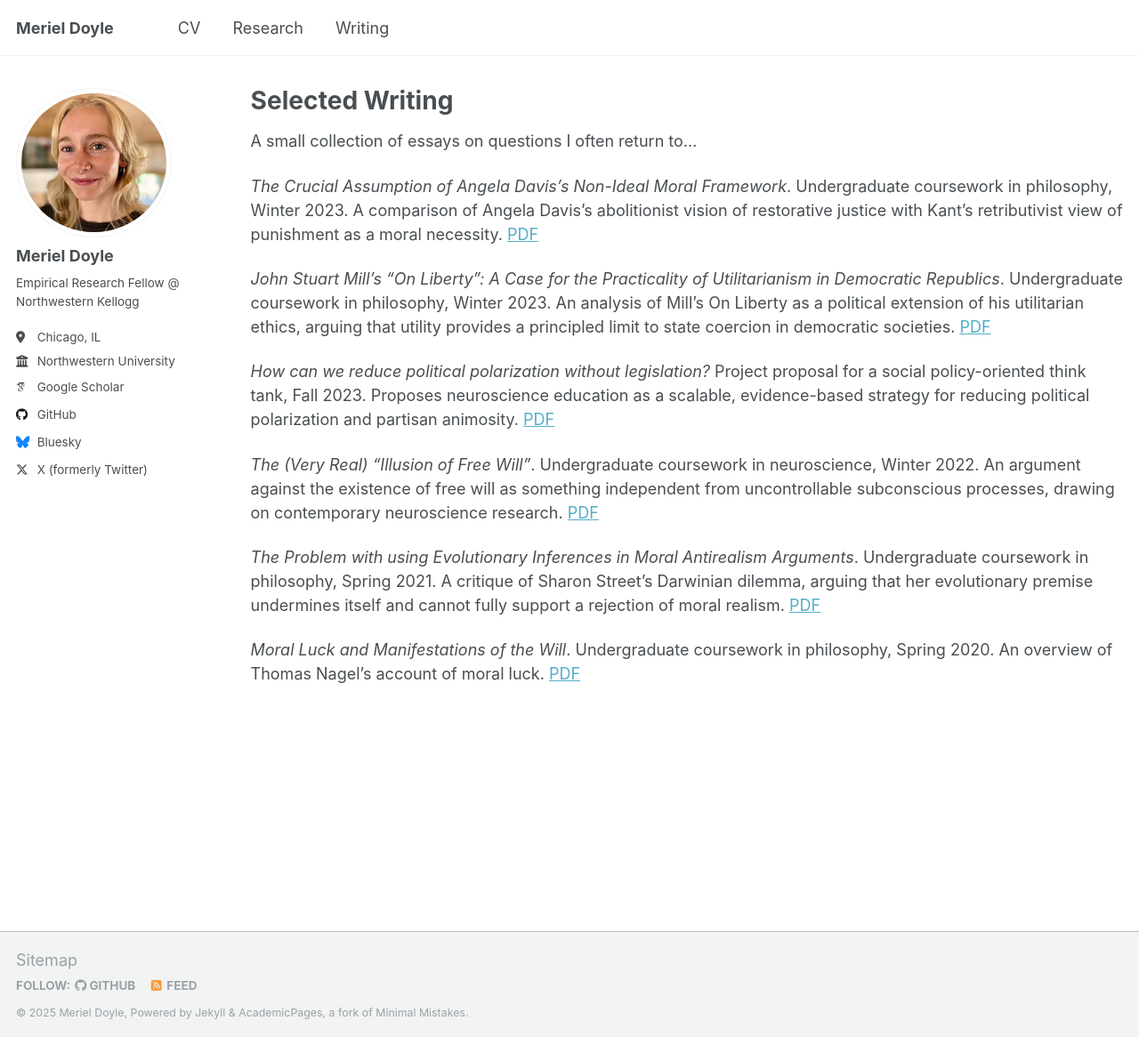
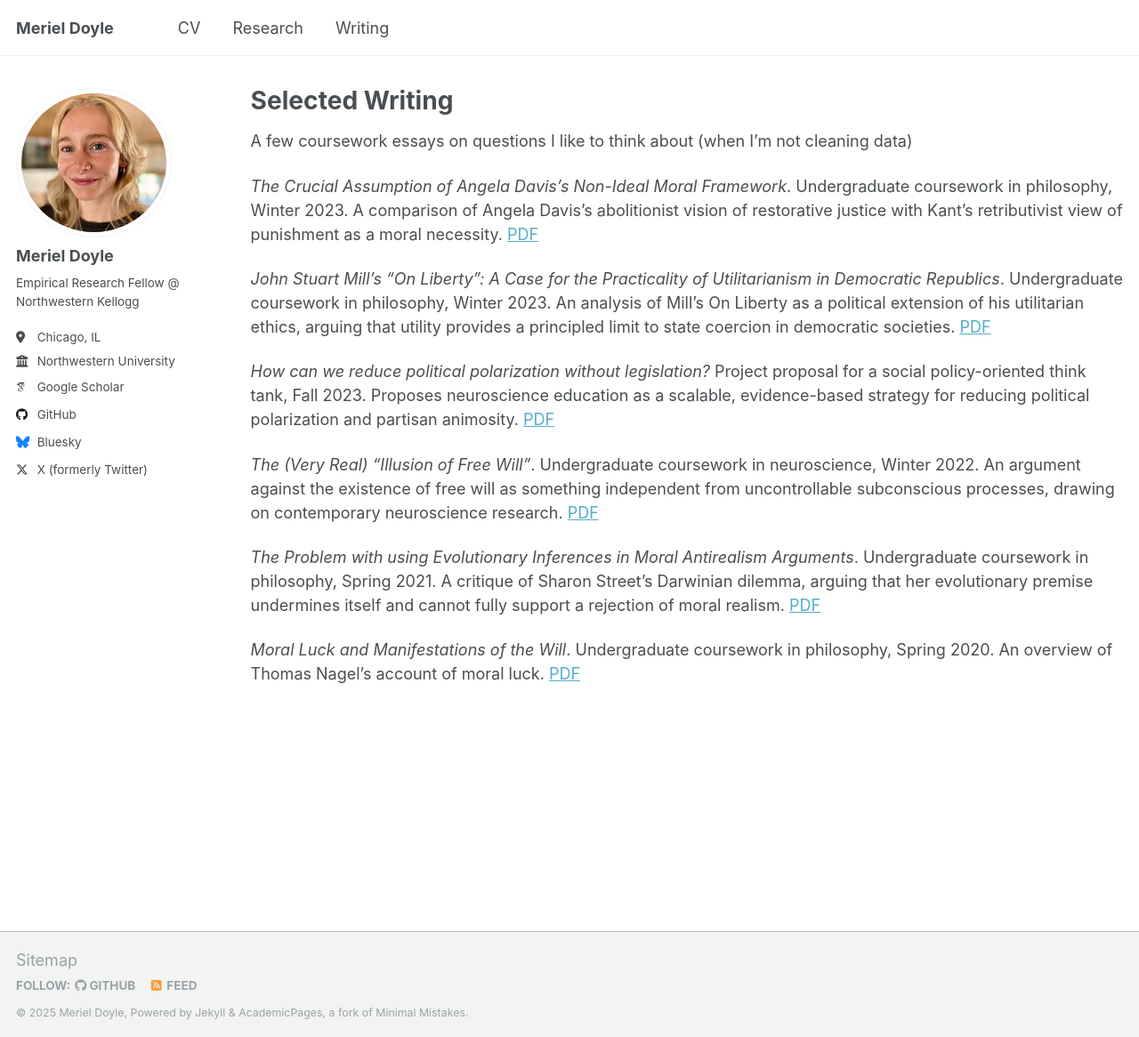
Before and after one commit to mcd710/mcd710.github.io, a Jekyll site: the page built from _pages/writing.md, in a window 1280 px wide and 1166 px high. Shown: the whole window at 89% size. Built offline with Jekyll 4.4.1, drawn with Linux system fonts in a browser that asks for light colours; some web fonts are replaced.

Commit message:
Update writing.md

```diff
--- a/_pages/writing.md
+++ b/_pages/writing.md
@@ -6,7 +6,7 @@ author_profile: true
 ---
 {% include base_path %}
 
-A small collection of essays on questions I often return to...
+A few coursework essays on questions I like to think about (when I'm not cleaning data)
 
 <!-- ### Philosophy (free will, moral objectivity, punishment & retribution) -->
 *The Crucial Assumption of Angela Davis's Non-Ideal Moral Framework*. Undergraduate coursework in philosophy, Winter 2023. A comparison of Angela Davis's abolitionist vision of restorative justice with Kant's retributivist view of punishment as a moral necessity. [PDF](/files/aftermath_A2.pdf){:target="_blank"} <!-- opens in new tab  -->
```
